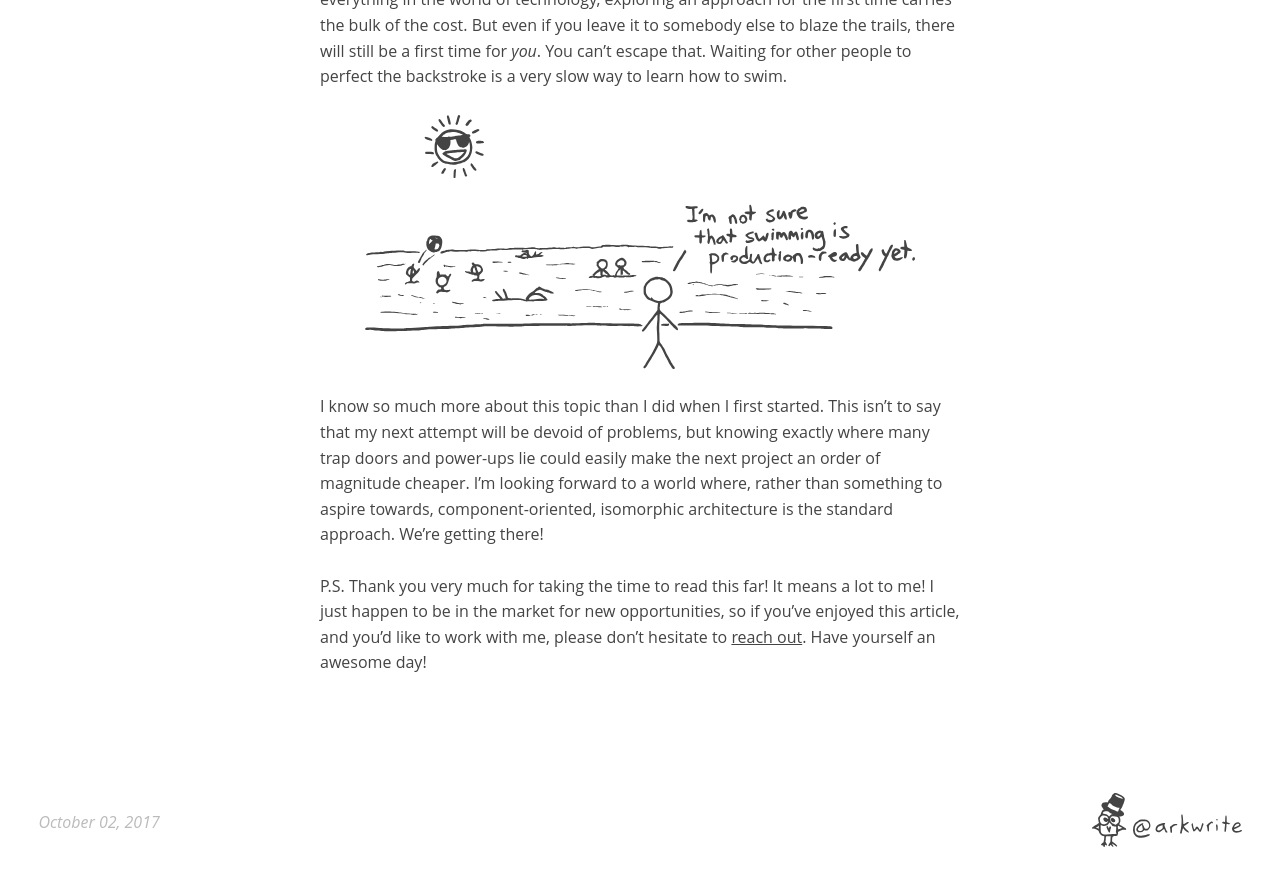
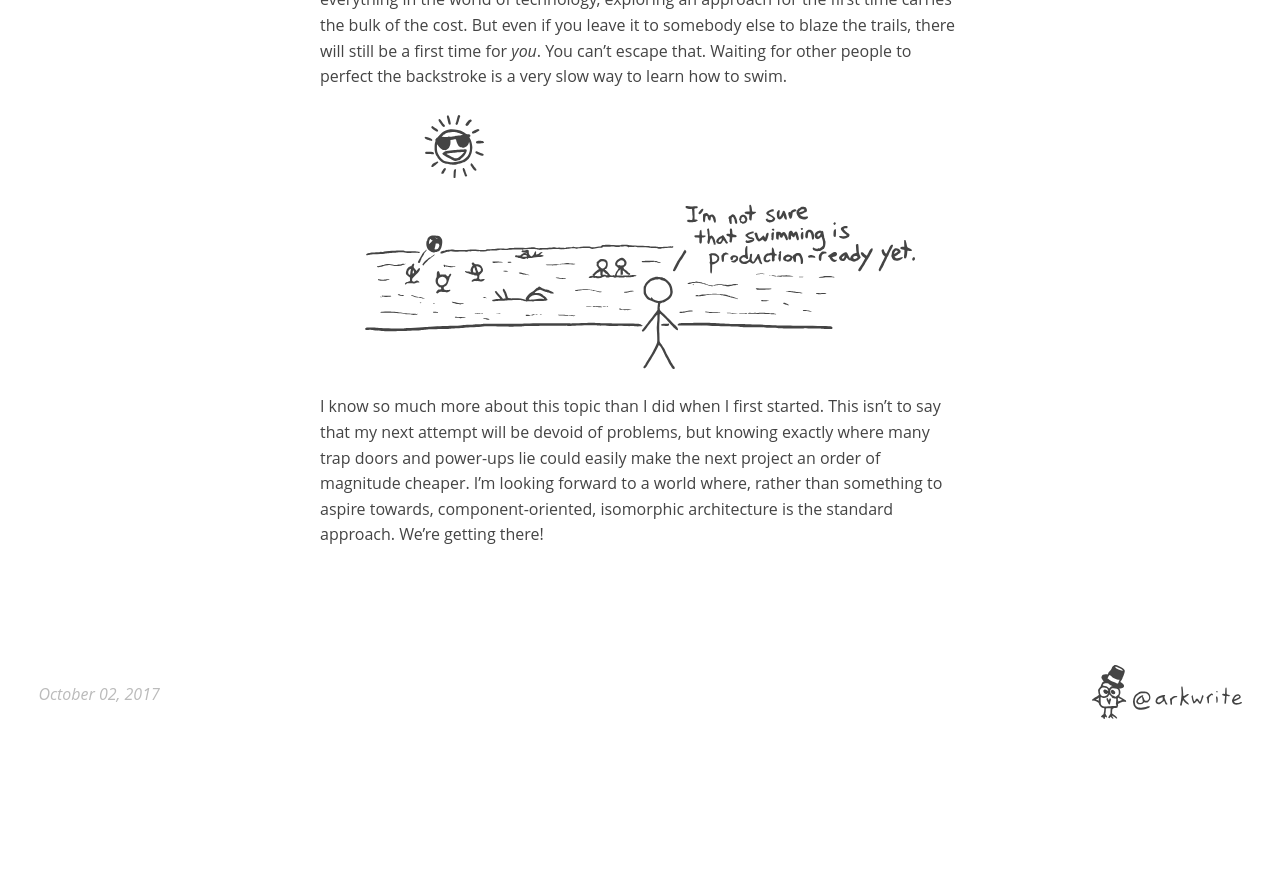
Before and after one commit to arkwright/arkwright.github.io, a Jekyll site: the page built from _posts/2017-10-02-scaling-react-server-side-rendering.md, in a window 1280 px wide and 900 px high, scrolled down 36697 px. Shown: the top 886 px of the window. Built offline with Jekyll 4.4.1, drawn with Linux system fonts in a browser that asks for light colours; after the commit the page ends 37469 px from its top, so only the background shows below that.

Commit message:
Remove shameless plug.

```diff
--- a/_posts/2017-10-02-scaling-react-server-side-rendering.md
+++ b/_posts/2017-10-02-scaling-react-server-side-rendering.md
@@ -474,5 +474,3 @@ I feel a lot better about the viability of React server-side rendering, now that
 <img src="/images/scaling-react-server-side-rendering/swimming.svg" width="550" alt="Comic of a beach, with a body of water in the background. Lots of people are swimming and playing in the water, while a single person stands on the beach and addresses the reader: 'I'm not sure that swimming is production-ready yet.' The sun shines in the sky, wearing sunglasses, as suns do." />
 
 I know so much more about this topic than I did when I first started. This isn't to say that my next attempt will be devoid of problems, but knowing exactly where many trap doors and power-ups lie could easily make the next project an order of magnitude cheaper. I'm looking forward to a world where, rather than something to aspire towards, component-oriented, isomorphic architecture is the standard approach. We're getting there!
-
-P.S. Thank you very much for taking the time to read this far! It means a lot to me! I just happen to be in the market for new opportunities, so if you've enjoyed this article, and you'd like to work with me, please don't hesitate to [reach out](https://twitter.com/arkwrite). Have yourself an awesome day!
```
